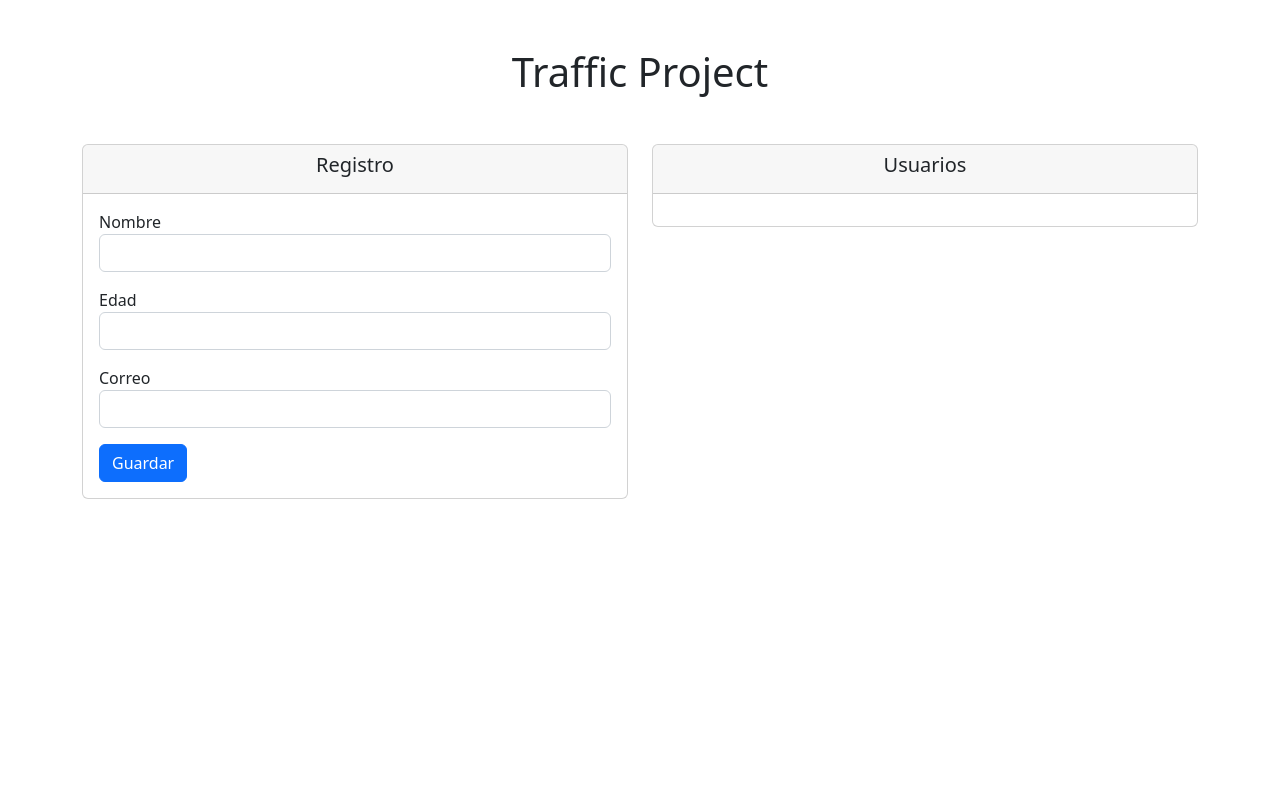
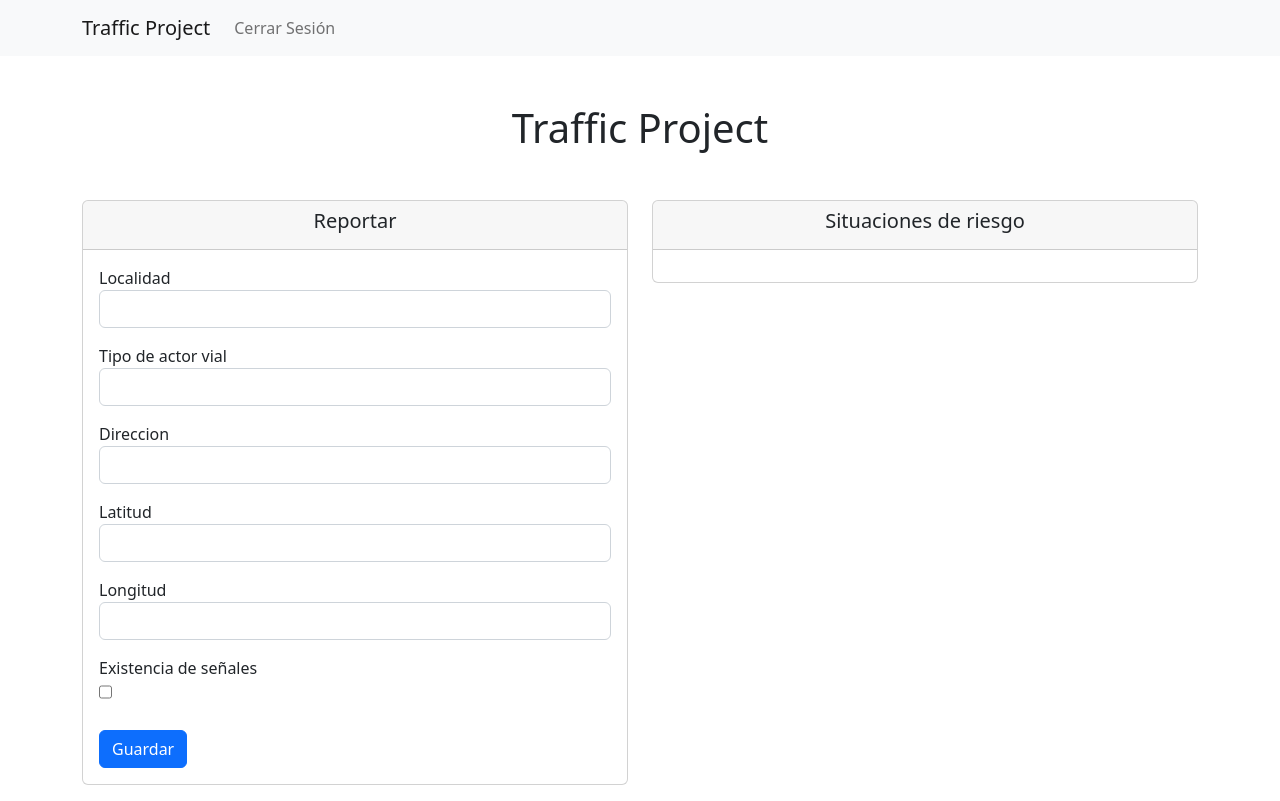
Before and after one commit to juancho2610/traffics, a Flask app: template src/templates/index.html in a window 1280 px wide. Before the commit the page ends 499 px from the top, so only its background shows below. Run offline with Flask 3, Linux system fonts and the light colour scheme; the template is opened without the code that fills it, so the values that code supplies are empty.

Commit message:
integracion de login y creacion de situaciones

```diff
--- a/src/app.py
+++ b/src/app.py
@@ -1,4 +1,5 @@
-from flask import Flask, render_template, request, Response, jsonify, redirect, url_for
+from functools import wraps
+from flask import Flask, render_template, request, Response, jsonify, redirect, url_for, session
 import database as dbase
 from usuario import Usuario
 from bson import ObjectId, json_util
@@ -6,41 +7,96 @@ from bson import ObjectId, json_util
 db = dbase.dbConnection()
 
 app = Flask(__name__)
+app.secret_key ="SoloGamers@123"
+
+# Función para verificar si el usuario está autenticado
+def verificar_autenticacion(f):
+    @wraps(f)
+    def wrapper(*args, **kwargs):
+        if 'us' in session:
+            return f(*args, **kwargs)
+        else:
+            return redirect(url_for('home'))  # Redirigir a la página de inicio de sesión si el usuario no está autenticado
+    return wrapper
 
 #Rutas de la aplicación
 @app.route('/')
 def home():
+    return render_template('login.html')
+
+@app.route('/index')
+@verificar_autenticacion
+def index():
+    users = db['Situaciones']
+    situacionesReceived = users.find()
+    return render_template('index.html', situaciones=situacionesReceived)
+
+@app.route('/registro')
+def registro():
+    return render_template('registro.html')
+
+############# INICIO DE SESION ###############
+@app.route('/login', methods=['POST'])
+def login():
     users = db['Usuarios']
-    productsReceived = users.find()
-    return render_template('index.html', users = productsReceived)
+    nombre = request.form['nombre']
+    print("nombre:",nombre)
+    correo = request.form['correo']
+    print(correo)
+    password = request.form['password']
+    print(password)
 
+    # Verificar las credenciales del usuario en la base de datos
+    us = users.find_one({'nombre': nombre, 'correo': correo, 'password': password})
+    print("us:", us)
+    if us:
+        session['us'] = nombre
+        session['us'] = correo
+        session['us'] = password  # Iniciar sesión
+        return redirect(url_for('index'))  # Redirigir al menú después del inicio de sesión exitoso
+
+    return "Credenciales inválidas"  # Mensaje de error si las credenciales son incorrectas
+
+################ USUARIOS ###############
 #Method Post
 @app.route('/usuarios', methods=['POST'])
-def addUser():
-    users = db['Usuarios']
+def usuarios():
+    if request.method == 'POST':
+        users = db['Usuarios']
 
-    if request.headers['Content-Type'] == 'application/json':
-        # Si la solicitud es JSON
-        nombre = request.json.get('nombre')
-        edad = request.json.get('edad')
-        correo = request.json.get('correo')
-    else:
-        # Si la solicitud es form data
-        nombre = request.form.get('nombre')
-        edad = request.form.get('edad')
-        correo = request.form.get('correo')
+        if request.headers['Content-Type'] == 'application/json':
+            # Si la solicitud es JSON
+            nombre = request.json.get('nombre')
+            edad = request.json.get('edad')
+            correo = request.json.get('correo')
+            password = request.json.get('password')
+        else:
+            # Si la solicitud es form data
+            nombre = request.form.get('nombre')
+            edad = request.form.get('edad')
+            correo = request.form.get('correo')
+            password = request.form.get('password')
 
-    if nombre and edad and correo:
-        usuario = Usuario(nombre, edad, correo)
-        users.insert_one(usuario.toDBCollection())
-        response = jsonify({
-            'nombre' : nombre,
-            'edad' : edad,
-            'correo' : correo
-        })
-        return response
-    else:
-        return notFound()
+        if nombre and edad and correo and password:
+            usuario = Usuario(nombre, edad, correo, password)
+
+            # Verificar si el correo o el nombre ya existen en la base de datos.
+            existe_usuario = users.find_one({'$or': [{'nombre': nombre}, {'correo': correo}]})
+            if existe_usuario:
+                return 'El nombre de usuario o correo ya están registrados'
+            else:
+                users.insert_one(usuario.toDBCollection())
+                response = jsonify({
+                    'nombre': nombre,
+                    'edad': edad,
+                    'correo': correo,
+                    'password': password
+                })
+                return redirect(url_for('home'))  # Redirigir a la página principal o a donde desees
+        else:
+            return 'Datos incorrectos: el nombre, correo o contraseña no cumplen los requisitos'
+
+    return render_template('login.html')
 
 #Method GET
 @app.route('/usuarios', methods=['GET'])
@@ -76,28 +132,18 @@ def edit(usuario_id):
     else:
         return notFound()
 
-@app.errorhandler(404)
-def notFound(error=None):
-    message ={
-        'message': 'No encontrado ' + request.url,
-        'status': '404 Not Found'
-    }
-    response = jsonify(message)
-    response.status_code = 404
-    return response
-
-####################################
-'''
+############################################
 ################ LOCALIDADES ###############
 
 @app.route('/localidades', methods=['POST'])
 def create_localidad():
+    localidades = db['Localidades']
     codigo = request.json['codigo']
     descripcion = request.json['descripcion']
     ubicacion = request.json['ubicacion']
 
     if codigo and descripcion and ubicacion:
-        id = mongo.db.localidades.insert_one(
+        id = localidades.insert_one(
             {'codigo': codigo, 'descripcion': descripcion, 'ubicacion': ubicacion}
         )
         response = {
@@ -113,26 +159,29 @@ def create_localidad():
 
 @app.route('/localidades', methods=['GET'])
 def get_localidades():
-    localidades = mongo.db.localidades.find()
-    response = json_util.dumps(localidades)
+    localidades = db['Localidades']
+    found_localidades = localidades.find()
+    response = json_util.dumps(found_localidades)
     return Response(response, mimetype='application/json')
 
 
 @app.route('/localidades/<id>', methods=['GET'])
 def get_localidad(id):
-    localidad = mongo.db.localidades.find_one({'_id': ObjectId(id)})
-    response = json_util.dumps(localidad)
+    localidades = db['Localidades']
+    localidad_get = localidades.find_one({'_id': ObjectId(id)})
+    response = json_util.dumps(localidad_get)
     return Response(response, mimetype="application/json")
 
 
 @app.route('/localidades/<id>', methods=['PUT'])
 def update_localidad(id):
+    localidades = db['Localidades']
     codigo = request.json['codigo']
     descripcion = request.json['descripcion']
     ubicacion = request.json['ubicacion']
 
     if codigo and descripcion and ubicacion:
-        mongo.db.localidades.update_one({'_id': ObjectId(id)}, {'$set': {
+        localidades.update_one({'_id': ObjectId(id)}, {'$set': {
             'codigo': codigo,
             'descripcion': descripcion,
             'ubicacion': ubicacion
@@ -143,7 +192,8 @@ def update_localidad(id):
 
 @app.route('/localidades/<id>', methods=['DELETE'])
 def delete_localidad(id):
-    mongo.db.localidades.delete_one({'_id': ObjectId(id)})
+    localidades = db['Localidades']
+    localidades.delete_one({'_id': ObjectId(id)})
     response = jsonify({'mensaje': 'Localidad ' + id + ' ha sido eliminada exitosamente.'})
     return response
 
@@ -151,12 +201,13 @@ def delete_localidad(id):
 ########### Señales de Tránsito ###############
 @app.route('/senales', methods=['POST'])
 def create_senal():
+    localidades = db['Localidades']
     nombre = request.json['nombre']
     descripcion = request.json['descripcion']
     aplicacion = request.json['aplicacion']
 
     if nombre and descripcion and aplicacion:
-        id = mongo.db.senales.insert_one(
+        id = localidades.insert_one(
             {'nombre': nombre, 'descripcion': descripcion, 'aplicacion': aplicacion}
         )
         response = {
@@ -172,26 +223,29 @@ def create_senal():
 
 @app.route('/senales', methods=['GET'])
 def get_senales():
-    senales = mongo.db.senales.find()
-    response = json_util.dumps(senales)
+    senales = db['Senales']
+    senales_get = senales.find()
+    response = json_util.dumps(senales_get)
     return Response(response, mimetype='application/json')
 
 
 @app.route('/senales/<id>', methods=['GET'])
 def get_senal(id):
-    senal = mongo.db.senales.find_one({'_id': ObjectId(id)})
+    senales = db['Senales']
+    senal = senales.find_one({'_id': ObjectId(id)})
     response = json_util.dumps(senal)
     return Response(response, mimetype="application/json")
 
 
 @app.route('/senales/<id>', methods=['PUT'])
 def update_senal(id):
+    senales = db['Senales']
     nombre = request.json['nombre']
     descripcion = request.json['descripcion']
     aplicacion = request.json['aplicacion']
 
     if nombre and descripcion and aplicacion:
-        mongo.db.senales.update_one({'_id': ObjectId(id)}, {'$set': {
+        senales.update_one({'_id': ObjectId(id)}, {'$set': {
             'nombre': nombre,
             'descripcion': descripcion,
             'aplicacion': aplicacion
@@ -201,60 +255,76 @@ def update_senal(id):
 
 @app.route('/senales/<id>', methods=['DELETE'])
 def delete_senal(id):
-    mongo.db.senales.delete_one({'_id': ObjectId(id)})
+    senales = db['Senales']
+    senales.delete_one({'_id': ObjectId(id)})
     response = jsonify({'mensaje': 'Señal de Tránsito ' + id + ' ha sido eliminada exitosamente.'})
     return response
 
-############### Situaciónes de Riesgo #################
+############### Situaciones de Riesgo #################
 @app.route('/situaciones', methods=['POST'])
 def registrar_situacion():
-    nombre = request.json['nombre']
-    tipo_actor_vial = request.json['tipo_actor_vial']
-    direccion = {
-        'localidad': request.json['direccion']['localidad'],
-        'barrio': request.json['direccion']['barrio'],
-        'zona': request.json['direccion']['zona']
-    }
-    ubicacion = {
-        'latitud': float(request.json['ubicacion']['latitud']),
-        'longitud': float(request.json['ubicacion']['longitud'])
-    }
-    existencia_senales = request.json.get('existencia_senales', False)
+    situaciones = db['Situaciones']
 
-    if nombre and tipo_actor_vial and direccion and ubicacion:
-        id = mongo.db.situaciones.insert_one(
-            {
-                'nombre': nombre,
-                'tipo_actor_vial': tipo_actor_vial,
-                'direccion': direccion,
-                'ubicacion': ubicacion,
-                'existencia_senales': existencia_senales
-            }
-        )
+    ####### POSTMAN #######
+    if request.headers['Content-Type'] == 'application/json':
+        # Si la solicitud es JSON, se mantiene la lógica anterior
+        localidad = request.json['localidad']
+        tipo_actor_vial = request.json['tipo_actor_vial']
+        direccion = request.json['direccion']
+        ubicacion = {
+            'latitud': float(request.json['ubicacion']['latitud']),
+            'longitud': float(request.json['ubicacion']['longitud'])
+        }
+        existencia_senales = request.json.get('existencia_senales', False)
         response = {
             'id': str(id),
-            'nombre': nombre,
+            'localidad': localidad,
             'tipo_actor_vial': tipo_actor_vial,
             'direccion': direccion,
             'ubicacion': ubicacion,
             'existencia_senales': existencia_senales
         }
         return response
+    ######### FORM ##########
     else:
-        return {'message': 'Información incompleta'}
+        # Si la solicitud es form data, se adaptan los campos del formulario HTML
+        localidad = request.form['localidad']
+        tipo_actor_vial = request.form['tipo_actor_vial']
+        direccion = request.form['direccion']
+        ubicacion = {
+            'latitud': float(request.form['latitud']),
+            'longitud': float(request.form['longitud'])
+        }
+        existencia_senales = request.form.get('existencia_senales', False)
+
+        if localidad and tipo_actor_vial and direccion and ubicacion:
+            id = situaciones.insert_one(
+                {
+                    'localidad': localidad,
+                    'tipo_actor_vial': tipo_actor_vial,
+                    'direccion': direccion,
+                    'ubicacion': ubicacion,
+                    'existencia_senales': existencia_senales
+                }
+            )
+            return redirect(url_for('index'))  # Redirige al index después de la inserción exitosa
+        else:
+            return {'message': 'Información incompleta'}
 
 
 @app.route('/situaciones', methods=['GET'])
 def get_situaciones():
-    situaciones = mongo.db.situaciones.find()
-    response = json_util.dumps(situaciones)
+    situaciones = db['Situaciones']
+    situaciones_get = situaciones.find()
+    response = json_util.dumps(situaciones_get)
     return Response(response, mimetype='application/json')
 
 
 @app.route('/situaciones/<id>', methods=['GET'])
 def get_situacion(id):
-    situacion = mongo.db.situaciones.find_one({'_id': ObjectId(id)})
-    response = json_util.dumps(situacion)
+    situaciones = db['Situaciones']
+    situaciones_get = situaciones.find_one({'_id': ObjectId(id)})
+    response = json_util.dumps(situaciones_get)
     return Response(response, mimetype="application/json")
 
 @app.route('/situaciones/<id>', methods=['PUT'])
@@ -280,7 +350,8 @@ def update_situacion(id):
     existencia_senales = request.json.get('existencia_senales', False)
 
     if nombre is not None and tipo_actor_vial is not None and (localidad is not None or barrio is not None or zona is not None) and (latitud is not None or longitud is not None):
-        mongo.db.situaciones.update_one({'_id': ObjectId(id)}, {'$set': {
+        situaciones = db['Situaciones']
+        situaciones.update_one({'_id': ObjectId(id)}, {'$set': {
             'nombre': nombre,
             'tipo_actor_vial': tipo_actor_vial,
             'direccion': {
@@ -302,20 +373,22 @@ def update_situacion(id):
 
 @app.route('/situaciones/<id>', methods=['DELETE'])
 def delete_situacion(id):
-    mongo.db.situaciones.delete_one({'_id': ObjectId(id)})
+    situaciones = db['Situaciones']
+    situaciones.delete_one({'_id': ObjectId(id)})
     response = jsonify({'mensaje': 'Situación de Riesgo ' + id + ' ha sido eliminada exitosamente.'})
     return response
 
 ########## Estadísticas de Seguridad Vial ################
 @app.route('/estadisticas', methods=['POST'])
 def create_estadistica():
+    estadisticas= db['Estadisticas']
     contenido = request.json['contenido']
     tipo_estadistica = request.json['tipo_estadistica']
     responsable = request.json.get('responsable', None)
     fecha = request.json.get('fecha', None)
 
     if contenido and tipo_estadistica:
-        id = mongo.db.estadisticas.insert_one(
+        id = estadisticas.insert_one(
             {
                 'contenido': contenido,
                 'tipo_estadistica': tipo_estadistica,
@@ -336,25 +409,28 @@ def create_estadistica():
 
 @app.route('/estadisticas', methods=['GET'])
 def get_estadisticas():
-    estadisticas = mongo.db.estadisticas.find()
+    estadisticas= db['Estadisticas']
+    estadisticas = estadisticas.find()
     response = json_util.dumps(estadisticas)
     return Response(response, mimetype='application/json')
 
 @app.route('/estadisticas/<id>', methods=['GET'])
 def get_estadistica(id):
-    estadistica = mongo.db.estadisticas.find_one({'_id': ObjectId(id)})
-    response = json_util.dumps(estadistica)
+    estadisticas= db['Estadisticas']
+    estadisticas_get = estadisticas.find_one({'_id': ObjectId(id)})
+    response = json_util.dumps(estadisticas_get)
     return Response(response, mimetype="application/json")
 
 @app.route('/estadisticas/<id>', methods=['PUT'])
 def update_estadistica(id):
+    estadisticas= db['Estadisticas']
     contenido = request.json['contenido']
     tipo_estadistica = request.json['tipo_estadistica']
     responsable = request.json.get('responsable', None)
     fecha = request.json.get('fecha', None)
 
     if contenido and tipo_estadistica:
-        mongo.db.estadisticas.update_one({'_id': ObjectId(id)}, {'$set': {
+        estadisticas.update_one({'_id': ObjectId(id)}, {'$set': {
             'contenido': contenido,
             'tipo_estadistica': tipo_estadistica,
             'responsable': responsable,
@@ -365,9 +441,26 @@ def update_estadistica(id):
 
 @app.route('/estadisticas/<id>', methods=['DELETE'])
 def delete_estadistica(id):
-    mongo.db.estadisticas.delete_one({'_id': ObjectId(id)})
+    estadisticas= db['Estadisticas']
+    estadisticas.delete_one({'_id': ObjectId(id)})
     response = jsonify({'mensaje': 'Estadística de Seguridad Vial ' + id + ' ha sido eliminada exitosamente.'})
-    return response'''
-####################################
+    return response
+
+@app.route('/cerrar_sesion')
+def cerrar_sesion():
+    session.pop('us', None)
+    return redirect(url_for('home'))
+
+@app.errorhandler(404)
+def notFound(error=None):
+    message ={
+        'message': 'No encontrado ' + request.url,
+        'status': '404 Not Found'
+    }
+    response = jsonify(message)
+    response.status_code = 404
+    return response
+
+##########################################
 if __name__ == '__main__':
     app.run(debug=True, port=5000)
--- a/src/templates/index.html
+++ b/src/templates/index.html
@@ -9,6 +9,21 @@
 
 </head>
 <body>
+    <nav class="navbar navbar-expand-lg navbar-light bg-light">
+        <div class="container">
+            <a class="navbar-brand" href="/index">Traffic Project</a>
+            <button class="navbar-toggler" type="button" data-toggle="collapse" data-target="#navbarNav" aria-controls="navbarNav" aria-expanded="false" aria-label="Toggle navigation">
+                <span class="navbar-toggler-icon"></span>
+            </button>
+            <div class="collapse navbar-collapse" id="navbarNav">
+                <ul class="navbar-nav ml-auto">
+                    <li class="nav-item">
+                        <a class="nav-link" href="/cerrar_sesion">Cerrar Sesión</a>
+                    </li>
+                </ul>
+            </div>
+        </div>
+    </nav>
 
     <div class="container">
         <h1 class="text-center mt-5 mb-5">Traffic Project</h1>
@@ -19,16 +34,22 @@
             <div class="col-md-6 mb-3">
                 <div class="card">
                     <div class="card-header">
-                        <h5 class="text-center">Registro</h5>
+                        <h5 class="text-center">Reportar</h5>
                     </div>
                     <div class="card-body">
-                        <form action="/usuarios" method="POST">
-                            <label>Nombre</label>
-                            <input type="text" class="form-control mb-3" name="nombre">
-                            <label>Edad</label>
-                            <input type="text" class="form-control mb-3" name="edad">
-                            <label>Correo</label>
-                            <input type="text" class="form-control mb-3" name="correo">
+                        <form action="/situaciones" method="POST">
+                            <label>Localidad</label>
+                            <input type="text" class="form-control mb-3" name="localidad">
+                            <label>Tipo de actor vial</label>
+                            <input type="text" class="form-control mb-3" name="tipo_actor_vial">
+                            <label>Direccion</label>
+                            <input type="text" class="form-control mb-3" name="direccion">
+                            <label>Latitud</label>
+                            <input type="text" class="form-control mb-3" name="latitud">
+                            <label>Longitud</label>
+                            <input type="text" class="form-control mb-3" name="longitud">
+                            <label>Existencia de señales</label>
+                            <input type="checkbox" class="form-check" name="existencia_senales"><br>
                             <button class="btn btn-primary" type="submit">Guardar</button>
                         </form>
                     </div>
@@ -38,23 +59,26 @@
             <div class="col-md-6">
                 <div class="card">
                     <div class="card-header">
-                        <h5 class="text-center">Usuarios</h5>
+                        <h5 class="text-center">Situaciones de riesgo</h5>
                     </div>
                     <div class="card-body">
                         <ul class="list-group">
                             <div class="row row-col-2 row-cols-sm-2 row-cols-md-3 row-cols-lg-3">
-                                {% for user in users %}
+                                {% for situacion in situaciones %}
 
                                     <div class="col">
                                         <li class="list-group-item mb-3">
-                                            <form action="/edit/{{user.nombre}}" method="POST">
-                                                <input type="text" class="form-control" value="{{user.nombre}}" name="nombre">
-                                                <small>EDAD</small>
-                                                <input type="text" class="form-control" value="{{user.edad}}" name="edad">
-                                                <small>CORREO</small>
-                                                <input type="text" class="form-control" value="{{user.correo}}" name="correo">
+                                            <form action="/edit/{{situacion.localidad}}" method="POST">
+                                                <small>NOMBRE</small>
+                                                <input type="text" class="form-control" value="{{situacion.localidad}}" name="localidad">
+                                                <small>TIPO DE ACTOR VIAL</small>
+                                                <input type="text" class="form-control" value="{{situacion.tipo_actor_vial}}" name="tipo_actor_vial">
+                                                <small>DIRECCION</small>
+                                                <input type="text" class="form-control" value="{{situacion.direccion}}" name="direccion">
+                                                <small>EXISTENCIA DE SEÑALES</small>
+                                                <input type="text" class="form-control" value="{{situacion.existencia_senales}}" name="existencia_senales">
                                                 <button class="btn btn-primary btn-sm mt-3" type="submit">Editar</button>
-                                                <a href="{{ url_for('delete', usuario_id=user._id) }}" class="btn btn-danger btn-sm mt-3">Eliminar</a>
+                                                <a href="{{ url_for('delete', usuario_id=situacion._id) }}" class="btn btn-danger btn-sm mt-3">Eliminar</a>
 
                                             </form>
                                         </li>
--- a/src/usuario.py
+++ b/src/usuario.py
@@ -1,12 +1,14 @@
 class Usuario:
-    def __init__(self, nombre, edad, correo):
+    def __init__(self, nombre, edad, correo, password):
         self.nombre = nombre
         self.edad = edad
         self.correo = correo
+        self.password = password
 
     def toDBCollection(self):
         return{
             'nombre': self.nombre,
             'edad': self.edad,
-            'correo': self.correo
+            'correo': self.correo,
+            'password' : self.password
         }
```
Also changed, not shown: src/situacion.py (added, +16 -0 lines), src/templates/login.html (added, +57 -0 lines), src/templates/registro.html (added, +55 -0 lines), src/imagen/foto1.jpg (added), src/imagen/img-1.jpg (added), src/imagen/montaña.jpg (added).
